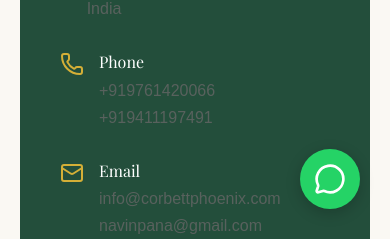
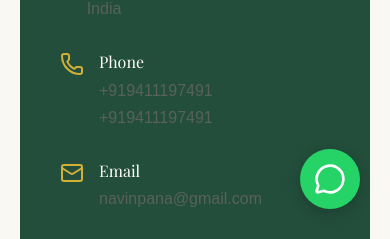
Before and after one commit to Aegis76/Corbett-Phoenix, a React (Vite) app: page /contact in a window 390 px wide. Shown: the part 605-844 px from the top of the page. Built offline with nearby package versions, Linux system fonts and the light colour scheme.

Commit message:
Modify phone number and email in Contact.jsx
Updated contact information in the Contact component.

```diff
--- a/src/pages/Contact.jsx
+++ b/src/pages/Contact.jsx
@@ -44,7 +44,7 @@
                 <div>
                   <h4 style={{ marginBottom: "5px" }}>Phone</h4>
                   <p style={{ opacity: 0.8 }}>
-                    +919761420066
+                    +919411197491
                     <br />
                     +919411197491
                   </p>
@@ -55,7 +55,7 @@
                 <Mail className="contact-info-icon" />
                 <div>
                   <h4 style={{ marginBottom: "5px" }}>Email</h4>
-                  <p style={{ opacity: 0.8 }}>info@corbettphoenix.com</p>
+                  <p style={{ opacity: 0.8 }}></p>
                   <p style={{ opacity: 0.8 }}>navinpana@gmail.com</p>
                 </div>
               </div>
```
